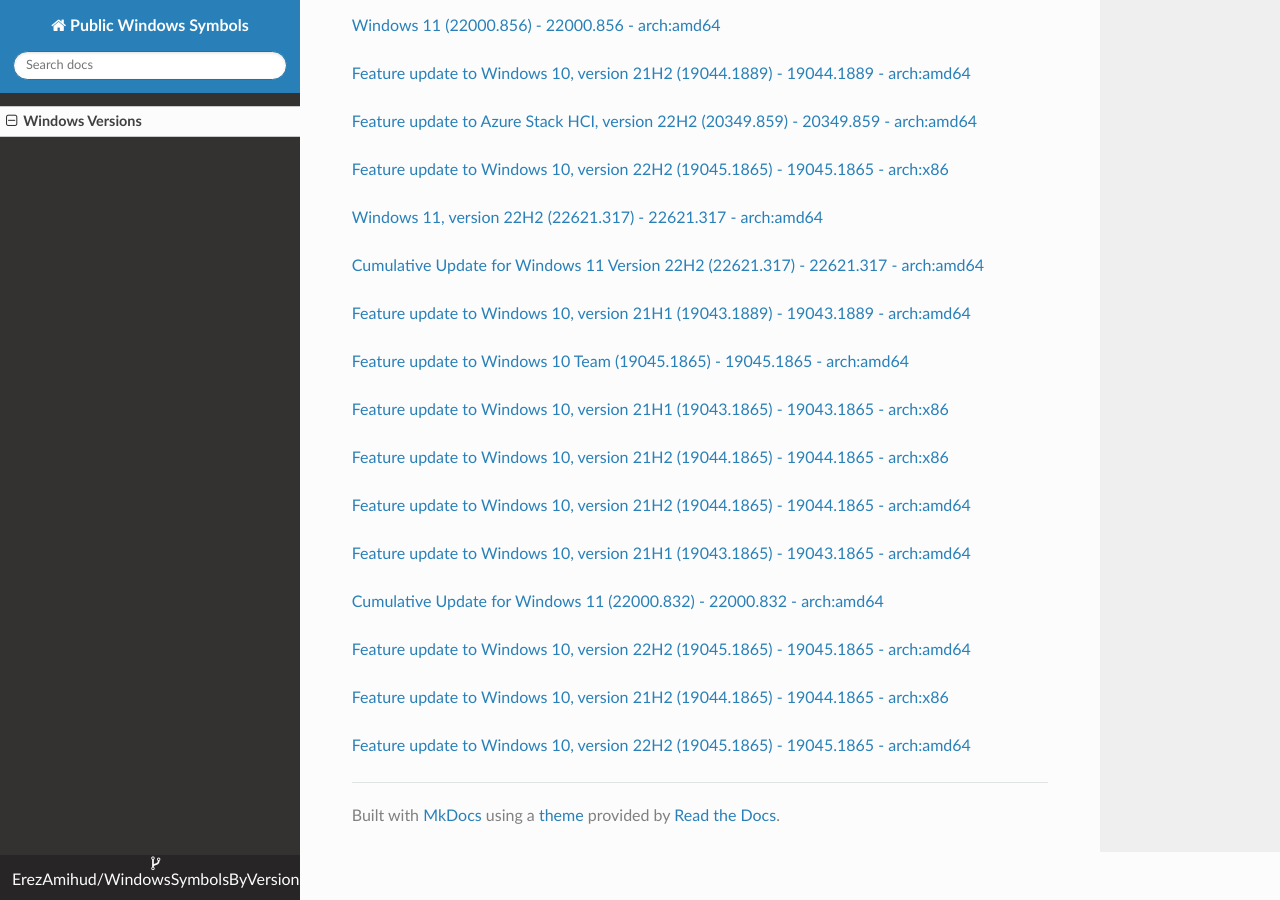
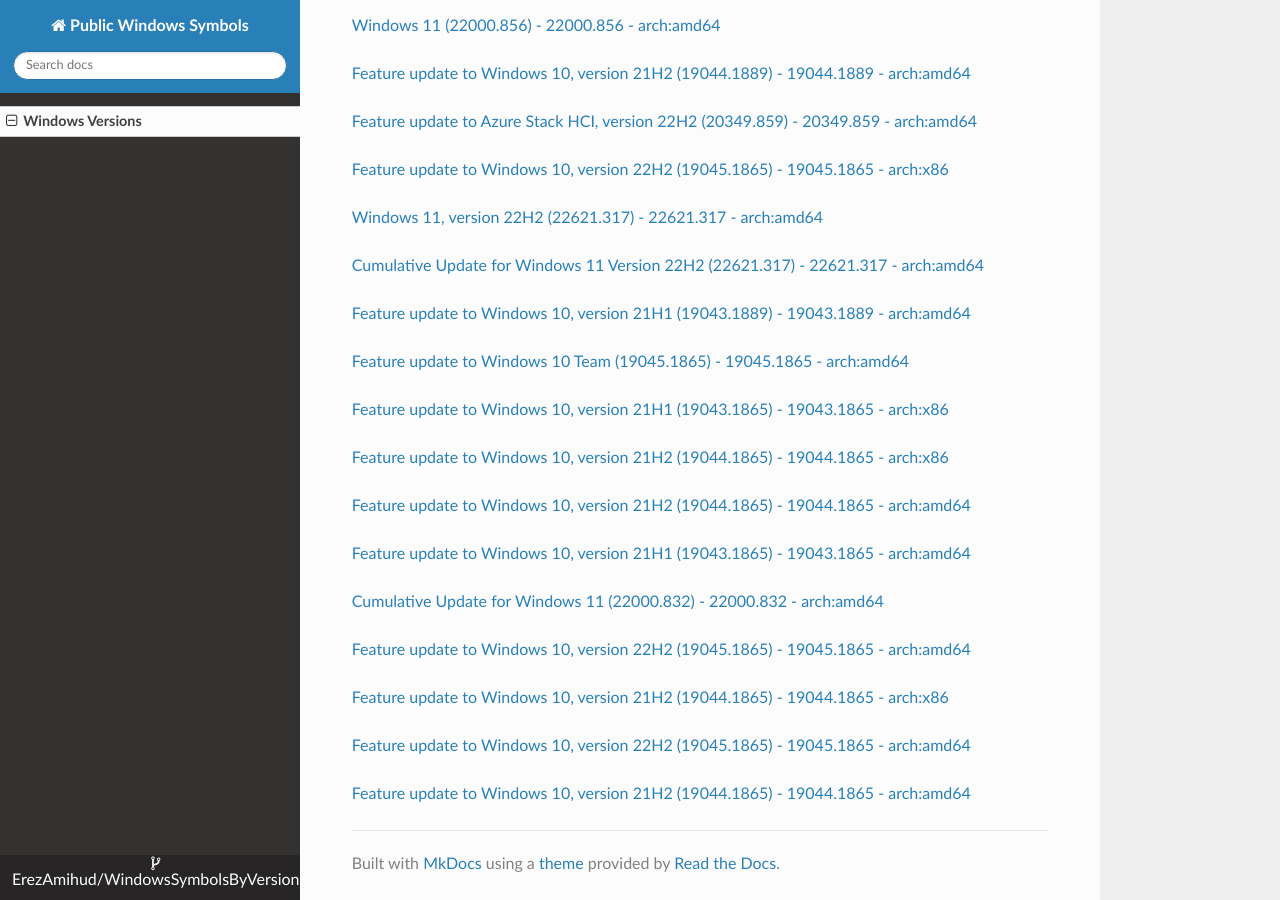
Before and after one commit to ErezAmihud/WindowsSymbolsByVersion, an MkDocs documentation site: the page built from docs/index.md, in a window 1280 px wide and 900 px high, scrolled down 57269 px. Built offline with MkDocs 1.6.1, drawn with Linux system fonts in a browser that asks for light colours; nearby versions of some CDN libraries.

Commit message:
Automated commit, add manifest for 3ba7c542-eed4-4fca-a9cb-2587d53ec522

```diff
--- a/docs/index.md
+++ b/docs/index.md
@@ -3397,3 +3397,6 @@
 
 
 [Feature update to Windows 10, version 22H2 (19045.1865) - 19045.1865 - arch:amd64](https://github.com/ErezAmihud/WindowsSymbolsByVersion/blob/main/manifests/cb1d70ba-0ebf-4e36-b8f8-86ccd6027dab.manifest)
+
+
+[Feature update to Windows 10, version 21H2 (19044.1865) - 19044.1865 - arch:amd64](https://github.com/ErezAmihud/WindowsSymbolsByVersion/blob/main/manifests/3ba7c542-eed4-4fca-a9cb-2587d53ec522.manifest)
```
Also changed, not shown: process_builds.json (+1 -1 lines).
